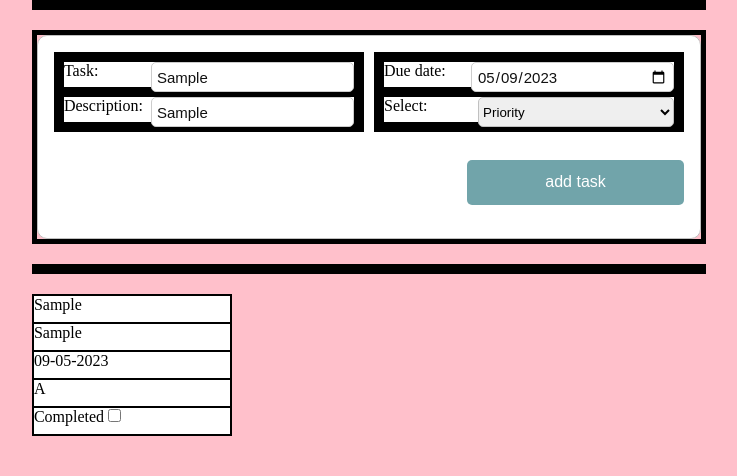
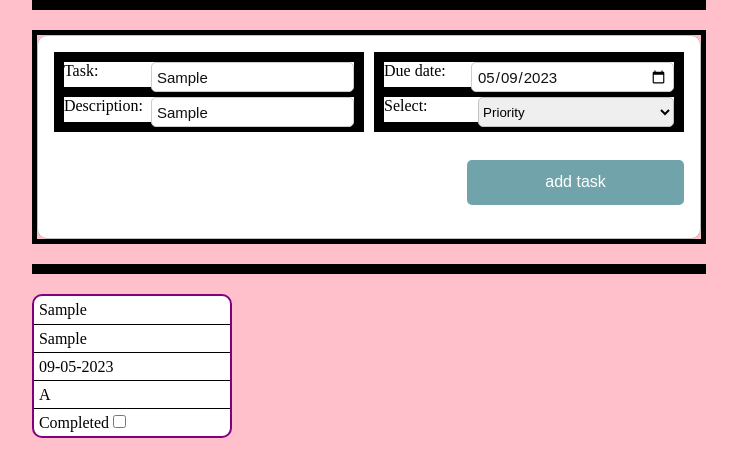
Before and after one commit to Jenziiy/todo-list, a website built with webpack: page dist/index.html in a window 1280 px wide. Both pictures are taken after typing "Sample", "Sample" into the empty fields and a click on the button "add task". Shown: the whole page, without its empty margins (271-1008 px from the left). Built offline with nearby package versions, Linux system fonts and the light colour scheme.

Commit message:
added line child in css

```diff
--- a/src/file.css
+++ b/src/file.css
@@ -93,15 +93,20 @@ body{
 }
 
 #todo-item {
-  border: black solid 1px;
-  background: pink;
+  border: purple solid 2px;
+  border-radius: 10px;
+  background: white;
   width: 200px;
 }
 
-#todo-item>p {
-  border: black solid 1px;
-  background: white;
+#todo-item>:nth-child(n + 2) {
+  border-top: black solid 1px;
+}
+
+#todo-item>p{
+  padding: 5px;
   height: 28px;
+
 }
 
 @media (max-width: 768px) {
```
